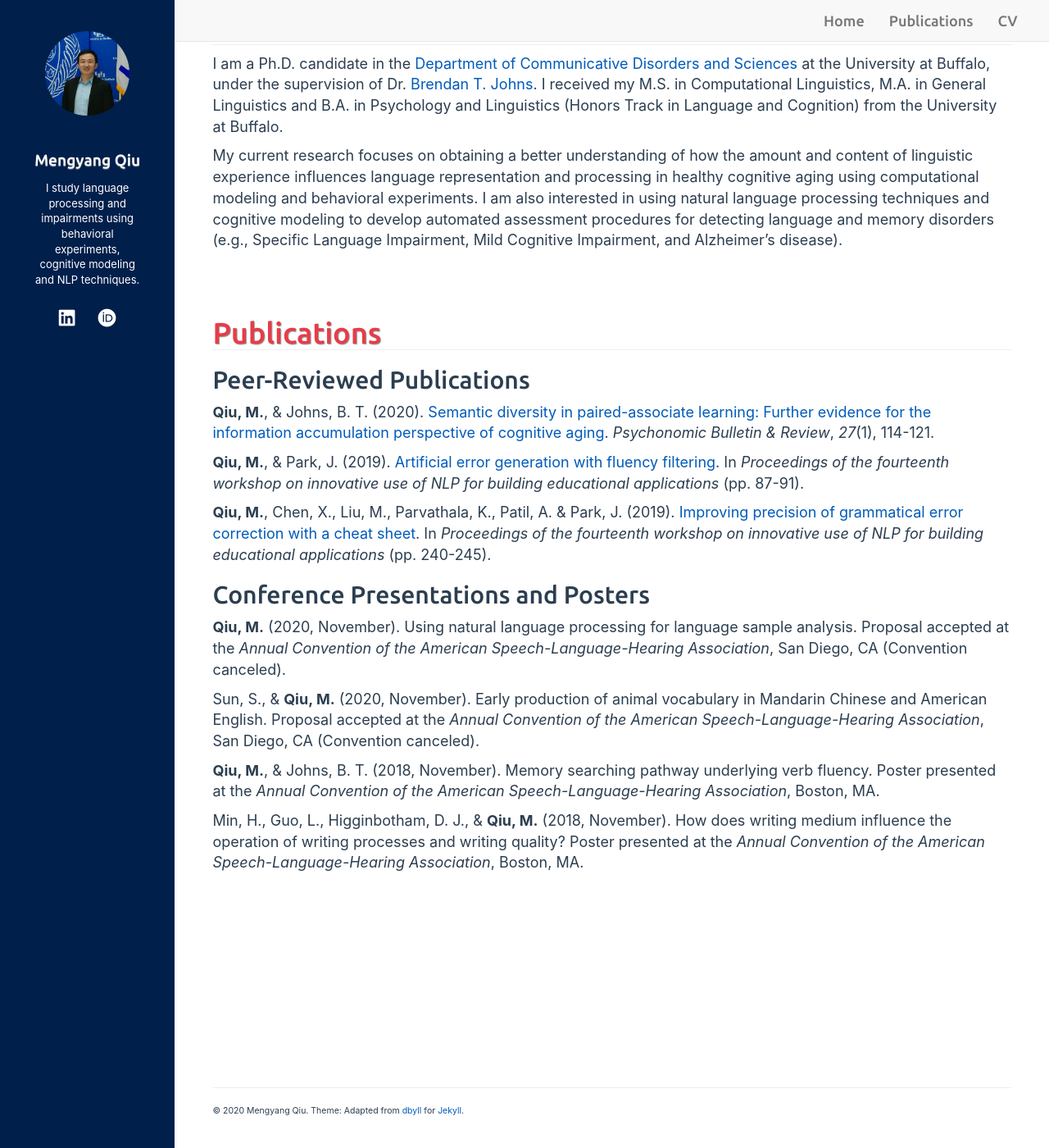
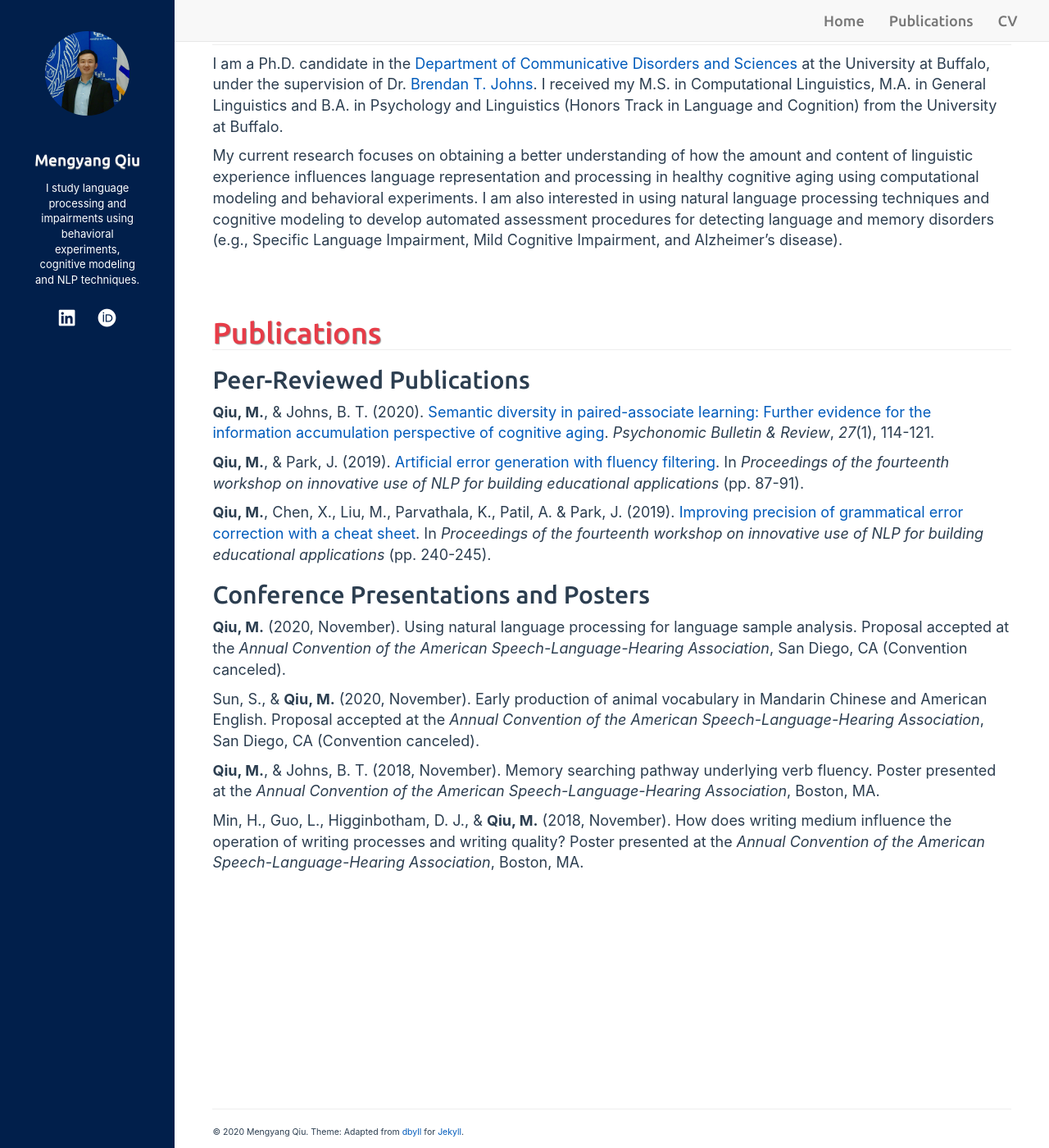
Before and after one commit to mengyangq/mengyangq.github.io, a Jekyll site: the page built from index.html, in a window 1280 px wide and 1400 px high, scrolled down 67 px. Shown: the whole window at 82% size. Built offline with Jekyll 4.4.1, drawn with Linux system fonts in a browser that asks for light colours; nearby versions of some CDN libraries; a style sheet for code colours, icons or effects is not loaded.

Commit message:
Sun Oct 11 22:22:54 EDT 2020

```diff
--- a/assets/css/style.css
+++ b/assets/css/style.css
@@ -9,7 +9,7 @@ body {
   padding-right: 3%;
   /*padding-top: 45px;*/
   padding-left: 3%;
-  padding-bottom: 20%;
+  padding-bottom: 22.5%;
 }
 
 .cv_page {
```
